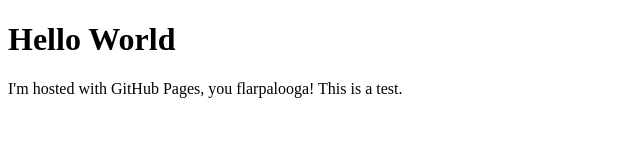
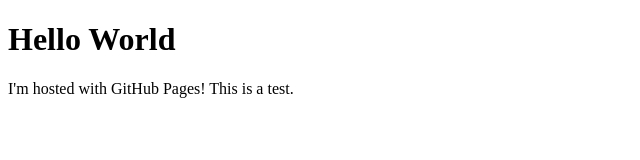
Before and after one commit to Thundermagnet/Thundermagnet.github.io, a plain HTML site: page index.html in a window 1280 px wide. Shown: the whole page, without its empty margins (0-640 px from the left). Drawn offline with Linux system fonts and the light colour scheme.

Commit message:
Yet another test for connections.

```diff
--- a/index.html
+++ b/index.html
@@ -2,6 +2,6 @@
 <html>
 <body>
 <h1>Hello World</h1>
-<p>I'm hosted with GitHub Pages, you flarpalooga!  This is a test.</p>
+<p>I'm hosted with GitHub Pages!  This is a test.</p>
 </body>
 </html>
```
